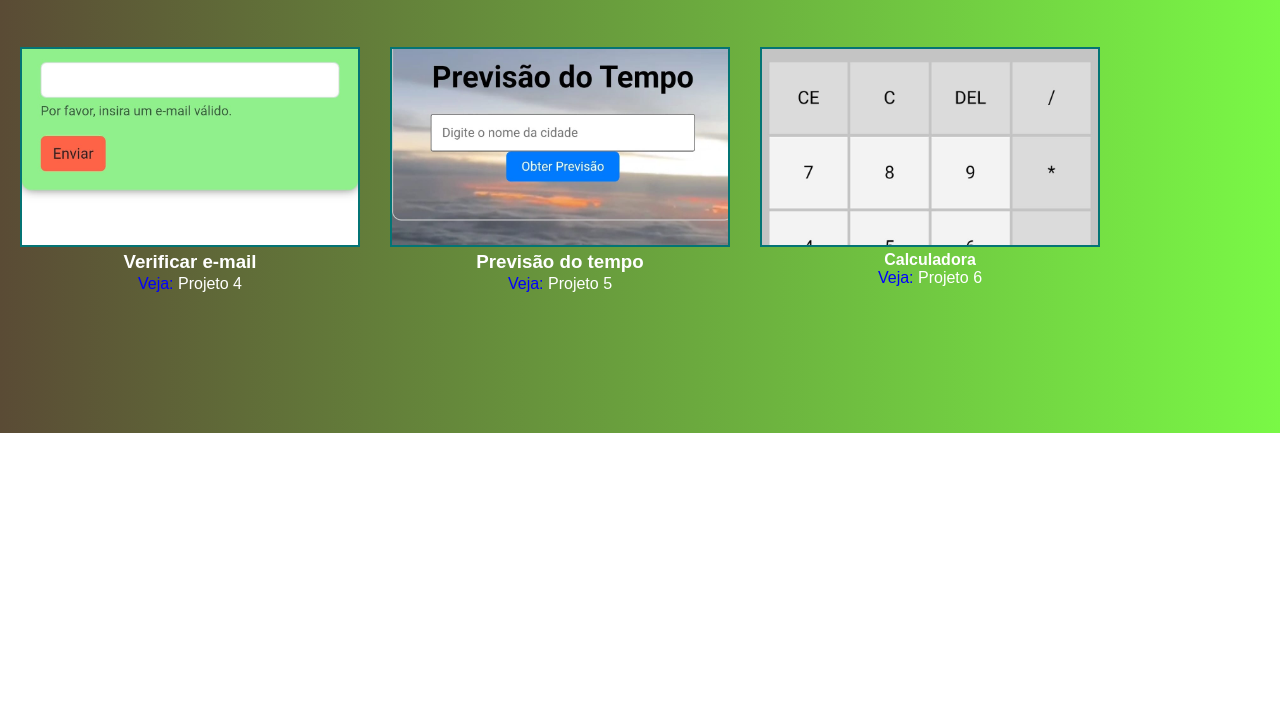
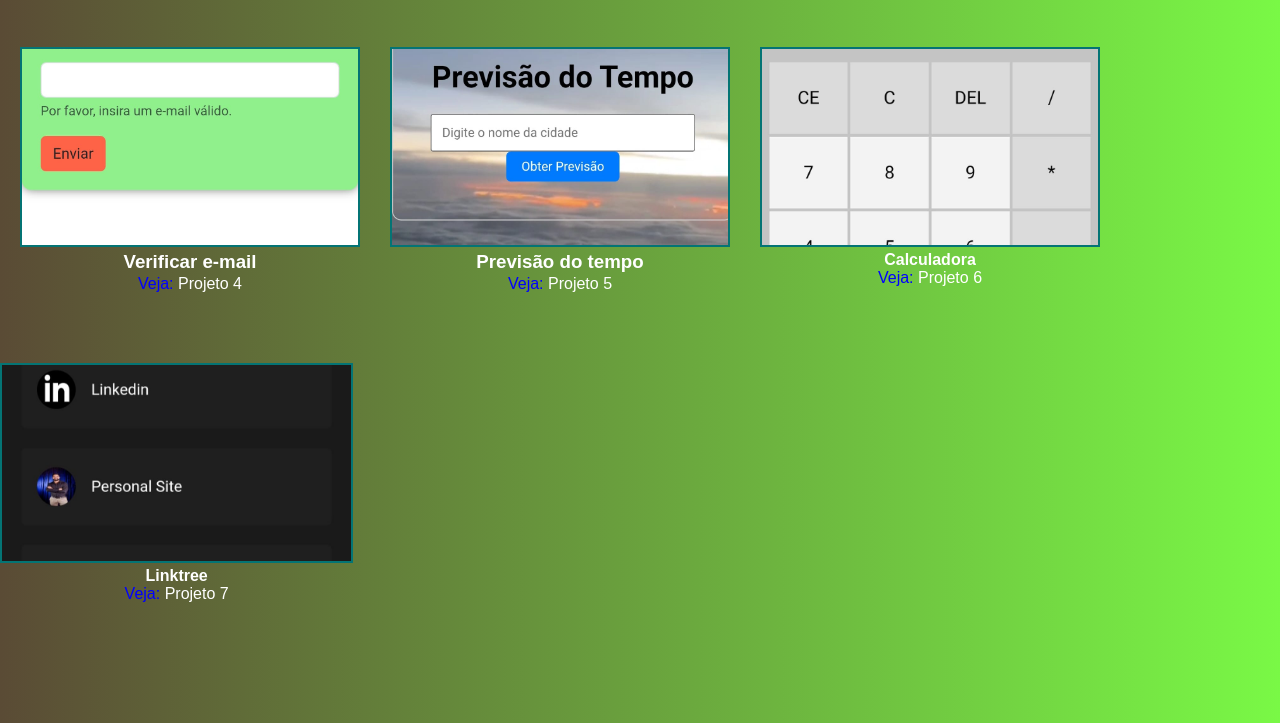
Before and after one commit to JOaOeduardo25/projetodev, a plain HTML site: page index.html in a window 1280 px wide. Shown: the part 1595-2318 px from the top of the page. Before the commit the page ends 2028 px from the top, so only its background shows below. Drawn offline with nearby package versions, Linux system fonts and the light colour scheme.

Commit message:
Atualização do projeto com novo projeto

```diff
--- a/index.html
+++ b/index.html
@@ -125,6 +125,15 @@
                 </a>
             </div>
         </div>
+        <!-- Projeto 7: linktree -->
+            <div class="project">
+                <img src="./img/linktree.jpeg" alt="Projeto 6 - Calculadora">
+                <h4>Linktree</h4>
+                <a href="https://joaoeduardo25.github.io/Meuslinks/" target="_blank" rel="noopener noreferrer">
+                    <p><span class="veja">Veja:</span> Projeto 7</p>
+                </a>
+            </div>
+        </div>
         </section>
 </body>
 </html>
```
Also changed, not shown: img/linktree.jpeg (added).
